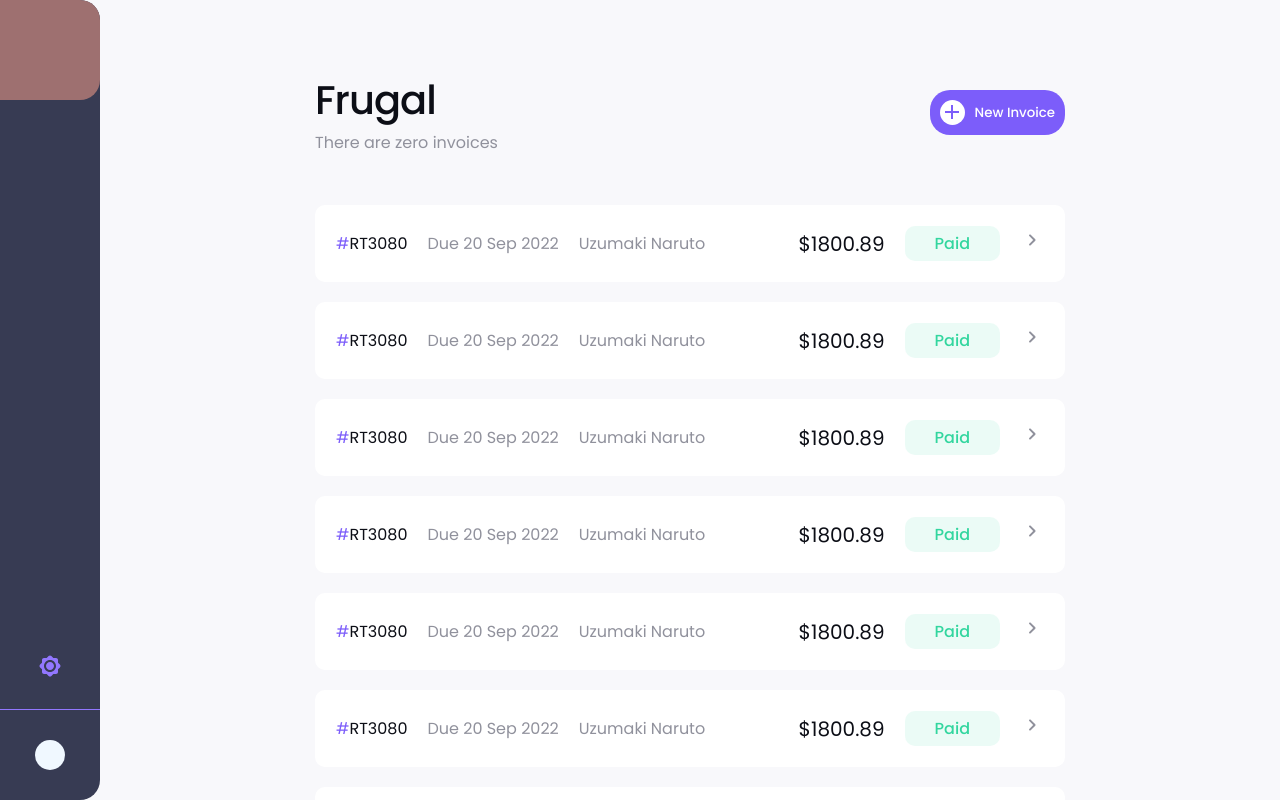
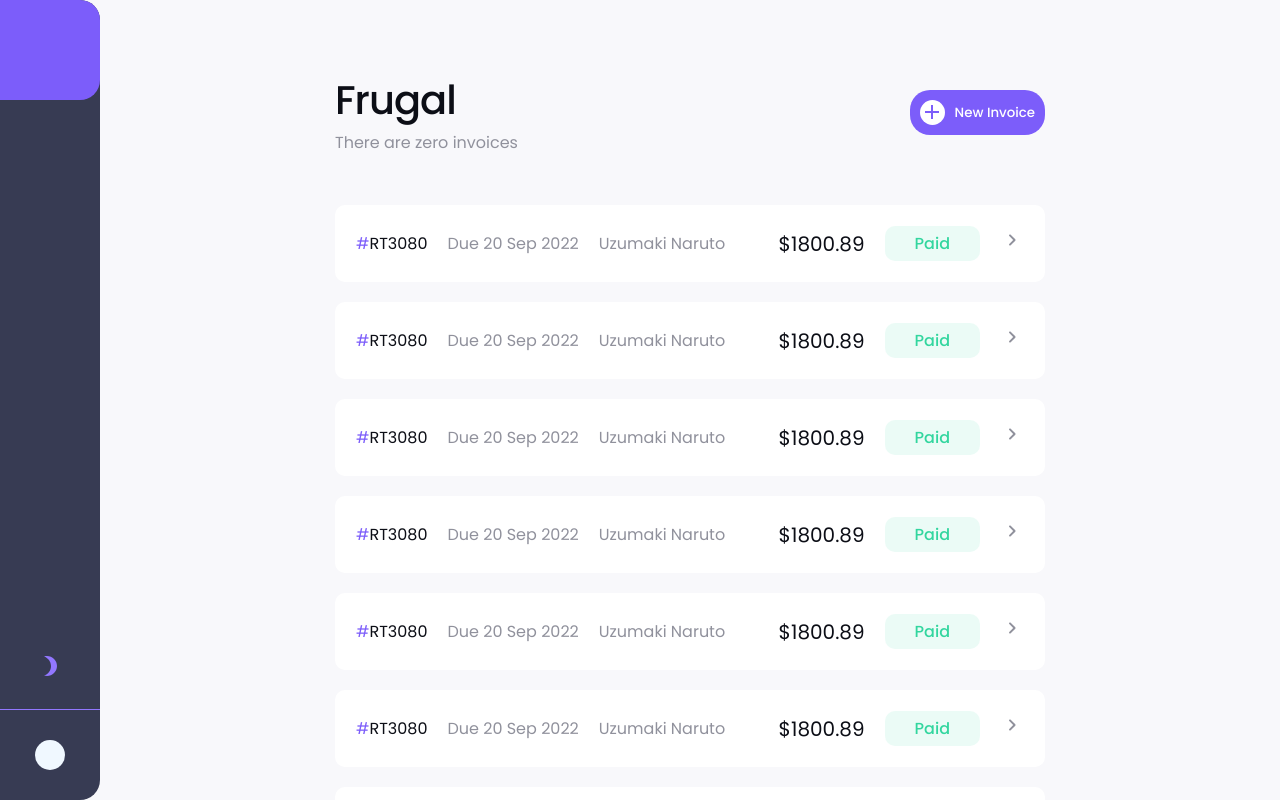
Before and after one commit to TheChrisader/expense-tracker, a React (Create React App) app in the folder client/: page / in a window 1280 px wide. Built offline with nearby package versions, Linux system fonts and the light colour scheme.

Commit message:
add border-box box sizing, navbar color change

```diff
--- a/client/public/index.html
+++ b/client/public/index.html
@@ -17,6 +17,7 @@
       * {
         font-family: "Poppins", sans-serif;
         margin: 0;
+        box-sizing: border-box;
       }
 
       a {
--- a/client/src/components/Navbar.jsx
+++ b/client/src/components/Navbar.jsx
@@ -10,12 +10,13 @@ const StyledNavbar = styled.nav`
   border-top-right-radius: 20px;
   border-bottom-right-radius: 20px;
   background-color: ${(props) => props.theme.colors.main.primaryDark};
+  z-index: 50;
 `;
 
 const NavbarIcon = styled.div`
   position: relative;
   height: 100px;
-  background-color: #9e7070;
+  background-color: ${(props) => props.theme.colors.main.primary};
   border-top-right-radius: 20px;
   border-bottom-right-radius: 20px;
   margin-bottom: auto;
@@ -65,7 +66,7 @@ const Navbar = ({ themeState, setState }) => {
     <StyledNavbar>
       <NavbarIcon />
       <Toggle onClick={handleClick}>
-        {themeState ? <BrightnessHighRoundedIcon /> : <Brightness3Icon />}
+        {themeState ? <Brightness3Icon /> : <BrightnessHighRoundedIcon />}
       </Toggle>
       <ModalWrapper>
         <Modal></Modal>
```
